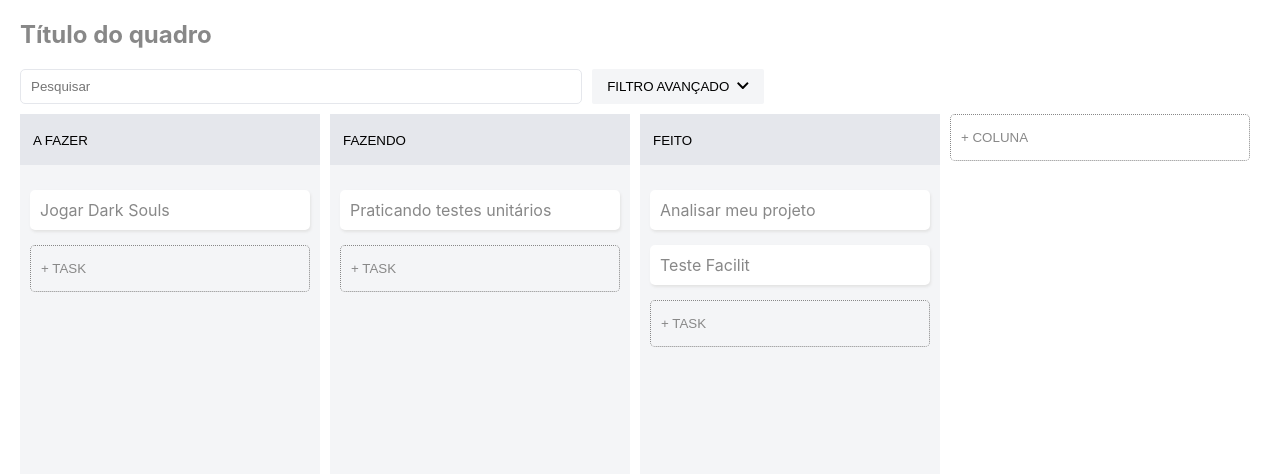
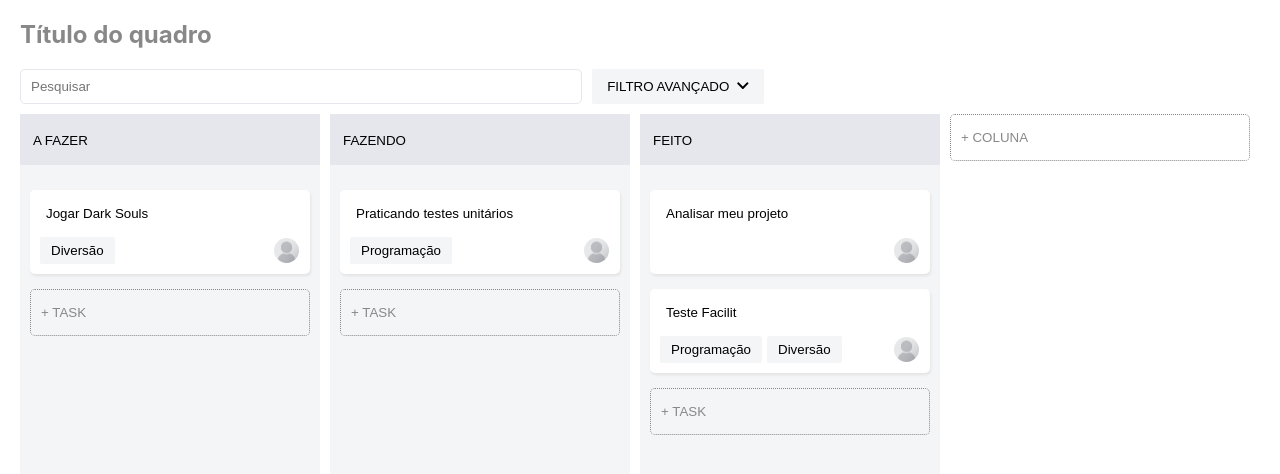
Before and after one commit to lavesan/trello-like-concept, a React (Create React App) app: page / in a window 1280 px wide. Shown: the top 474 px of the page. Built offline with nearby package versions, Linux system fonts and the light colour scheme; data requests are answered from the project's data file.

Commit message:
:construction: Adds new task logic component and request to save/edit tasks
Signed-off-by: valdery <valdery.jur@gmail.com>

```diff
--- a/src/App.tsx
+++ b/src/App.tsx
@@ -26,34 +26,28 @@ function App() {
 
       const boardsRes = await boardService.getBoards()
         .catch(() => {
-          return [];
+          return { data: [] };
         });
       const cardsRes = await boardService.getCards()
         .catch(() => {
-          return [];
+          return { data: [] };
         });
       const tagsRes = await boardService.getTags()
         .catch(() => {
-          return [];
+          return { data: [] };
         });
       const usersRes = await boardService.getUsers()
         .catch(() => {
-          return [];
+          return { data: [] };
         });
 
-      // @ts-ignore
       setTags(tagsRes.data);
-      // @ts-ignore
       setUsers(usersRes.data);
 
       const mappedBoards = mapDataIntoBoards({
-        // @ts-ignore
         boards: boardsRes.data,
-        // @ts-ignore
         cards: cardsRes.data,
-        // @ts-ignore
         users: usersRes.data,
-        // @ts-ignore
         tags: tagsRes.data,
       });
 
--- a/src/components/board/board.component.tsx
+++ b/src/components/board/board.component.tsx
@@ -1,15 +1,16 @@
-import React, { useContext } from 'react';
+import React, { useContext, useState } from 'react';
 
 import { StyledBoard } from './board.styles';
 import { BoardCardComponent } from '../board-card';
 import { CardComponent } from '../card';
 import { StyledAddAction } from '../add-action';
 import { AppContext } from '../../App.context';
-import { IBoardComponent } from './board.interfaces';
+import { IBoardComponent, INewTask } from './board.interfaces';
 
 export default ({ cards, id, name }: IBoardComponent) => {
 
     const { setBoards, boards, draggedElem, draggedPos, setDraggedPos } = useContext(AppContext);
+    const [showNewCard, setShowNewCard] = useState<boolean>(false);
 
     const onDrop = (e: any) => {
 
@@ -48,6 +49,10 @@ export default ({ cards, id, name }: IBoardComponent) => {
         e.preventDefault();
     }
 
+    const createNewTask = () => {
+        setShowNewCard(true);
+    }
+
     return (
         <StyledBoard>
             <header className="title-container">
@@ -55,8 +60,21 @@ export default ({ cards, id, name }: IBoardComponent) => {
             </header>
             <ul className="cards-list" onDrop={onDrop} onDragOver={onDragOver}>
                 {cards.map((card, index) => <CardComponent key={card.id} {...card} index={index} />)}
+                {showNewCard &&
+                    <CardComponent
+                        boardId={id}
+                        userIds={[]}
+                        tagsIds={[]}
+                        tags={[]}
+                        users={[]}
+                        id={0}
+                        title={''}
+                        position={cards.length}
+                        index={cards.length}
+                        setShow={setShowNewCard} />
+                }
                 <BoardCardComponent index={cards.length}>
-                    <StyledAddAction>+ TASK</StyledAddAction>
+                    <StyledAddAction onClick={createNewTask}>+ TASK</StyledAddAction>
                 </BoardCardComponent>
             </ul>
         </StyledBoard>
--- a/src/components/board/board.interfaces.ts
+++ b/src/components/board/board.interfaces.ts
@@ -4,3 +4,8 @@ import { ICardComponent } from "../card/card.interfaces";
 export interface IBoardComponent extends IBoard {
     cards: ICardComponent[];
 }
+
+export interface INewTask {
+    show: boolean;
+    title: string;
+}
--- a/src/components/card/card.component.tsx
+++ b/src/components/card/card.component.tsx
@@ -1,21 +1,87 @@
-import React from 'react';
+import React, { useState, useContext, useCallback, useEffect } from 'react';
 
 import { BoardCardComponent } from '../board-card';
 import { StyledCardComponent } from './card.styles';
-import { ICardComponent } from './card.interfaces';
+import { ICardComponent, IShowTask } from './card.interfaces';
+import { CircleImgComponent } from '../circle-img';
+import { StyledTagButton } from '../tag-button';
+import { StyledInvisibleInput } from '../invisible-input';
+import emptyUser from '../../assets/imgs/empty-user.jpg';
+import { AppContext } from '../../App.context';
 
-export default (props: ICardComponent) => {
+export default (props: ICardComponent & IShowTask) => {
+
+    const { boardService, setBoards } = useContext(AppContext);
+    const [newTitle, setNewTitle] = useState<string>(props.title);
+    const [titleInputRef, setTitleInputRef] = useState<HTMLInputElement | null>(null);
+
+    const onChange = (e: any) => {
+        setNewTitle(e.target.value);
+    }
+
+    const onBlur = () => {
+
+        if (!props.id && props.setShow) {
+            props.setShow(false);
+        }
+        setNewTitle(props.title);
+
+    }
+
+    const onSubmit = (e: any) => {
+
+        e.preventDefault();
+        if (props.id) {
+            boardService.updateCard({
+                ...props,
+                title: newTitle,
+            })
+                .then(res => {
+                    // TODO: Alterar este card do board com o novo valor
+                });
+        } else {
+
+            boardService.createCard({
+                title: newTitle,
+                boardId: props.boardId,
+                position: props.index,
+                tagsIds: [],
+                userIds: [],
+            })
+                .then(res => {
+                    // TODO: Dar um refresh nos cards com este novo cartão
+                });
+        }
+
+    }
+
+    const getInputRef = useCallback(
+        (node) => {
+            setTitleInputRef(node);
+        },
+        [setTitleInputRef]
+    )
+
+    useEffect(() => {
+        if (!props.id && titleInputRef) {
+            titleInputRef.focus();
+        }
+    }, [titleInputRef])
 
     return (
         <BoardCardComponent data={props} index={props.index}>
-            <StyledCardComponent>
-                <p className="title-text">{props.title}</p>
+            <StyledCardComponent onSubmit={onSubmit}>
+                <StyledInvisibleInput
+                    ref={getInputRef}
+                    value={newTitle}
+                    onChange={onChange}
+                    onBlur={onBlur} />
                 <footer className="card-aditionals">
                     <div className="card-aditionals--tags">
-                        {props.users.map(user => <div />)}
+                        {props.tags.map(tag => <StyledTagButton>{tag.name}</StyledTagButton>)}
                     </div>
                     <div className="card-aditionals--tags">
-                        {props.tags.map(tag => <div />)}
+                        {props.users.map(user => <CircleImgComponent imgUrl={user.imgUrl || emptyUser} />)}
                     </div>
                 </footer>
             </StyledCardComponent>
--- a/src/components/card/card.interfaces.ts
+++ b/src/components/card/card.interfaces.ts
@@ -5,3 +5,7 @@ export interface ICardComponent extends ICard {
     tags: ITag[];
     users: IUser[];
 }
+
+export interface IShowTask {
+    setShow?: (param: boolean) => void;
+}
--- a/src/components/card/card.styles.ts
+++ b/src/components/card/card.styles.ts
@@ -1,6 +1,6 @@
 import styled, { css } from 'styled-components';
 
-export const StyledCardComponent = styled.div`
+export const StyledCardComponent = styled.form`
     ${({ theme }) => css`
         background-color: ${theme.white.primary};
         padding: 10px;
@@ -8,14 +8,11 @@ export const StyledCardComponent = styled.div`
         box-shadow: 1px 2px 2.9px 0px #e3e3e3;
         cursor: grab;
 
-        .title-text {
-            margin: 0;
-        }
-
         .card-aditionals {
             display: flex;
             flex-flow: row wrap;
             justify-content: space-between;
+            margin-top: 10px;
 
             .card-aditionals--tags {
                 display: flex;
--- a/src/components/filter-section/filter-section.component.tsx
+++ b/src/components/filter-section/filter-section.component.tsx
@@ -8,10 +8,10 @@ import { StyledSearchInput } from '../search-input';
 import { SlideDownComponent } from '../slide-down';
 import { StyledTagButton } from '../tag-button';
 import { CircleImgComponent } from '../circle-img';
-import emptyUser from '../../assets/imgs/empty-user.jpg';
 import { AppContext } from '../../App.context';
 import { ISearchCard } from '../../services/board.interfaces';
 import { mapDataIntoBoards } from '../../helpers/boards.helpers';
+import emptyUser from '../../assets/imgs/empty-user.jpg';
 
 export default ({}: IFilterSectionComponent) => {
 
--- /dev/null
+++ b/src/components/invisible-input/index.ts
@@ -0,0 +1,5 @@
+import { StyledInvisibleInput } from './invisible-input.styles';
+
+export {
+    StyledInvisibleInput,
+}
--- /dev/null
+++ b/src/components/invisible-input/invisible-input.styles.ts
@@ -0,0 +1,19 @@
+import styled, { css } from 'styled-components';
+
+export const StyledInvisibleInput = styled.input`
+    ${({ theme }) => css`
+        background-color: transparent;
+        border: thin solid transparent;
+        border-radius: 3px;
+        padding: 5px;
+        word-break: break-word;
+        width: 100%;
+        box-sizing: border-box;
+        outline: none;
+
+        :focus {
+            background-color: ${theme.white.primary};
+            border-color: ${theme.gray.secondary};
+        }
+    `}
+`;
--- a/src/services/board.service.ts
+++ b/src/services/board.service.ts
@@ -21,8 +21,8 @@ class BoardService {
         return axios.post(`${process.env.REACT_APP_API_URL}boards`, board);
     }
 
-    updateBoard(board: IBoard) {
-        return axios.patch(`${process.env.REACT_APP_API_URL}boards`, board);
+    updateBoard({ id, ...body }: IBoard) {
+        return axios.patch(`${process.env.REACT_APP_API_URL}boards/${id}`, body);
     }
 
     deleteBoard(boardId: number) {
@@ -33,12 +33,12 @@ class BoardService {
         return axios.get(`${process.env.REACT_APP_API_URL}cards${objectToQueryString(query)}`);
     }
 
-    createCard(card: ICard) {
+    createCard(card: Partial<ICard>) {
         return axios.post(`${process.env.REACT_APP_API_URL}cards`, card);
     }
 
-    updateCard(card: ICard) {
-        return axios.patch(`${process.env.REACT_APP_API_URL}cards`, card);
+    updateCard({ id, ...body }: ICard) {
+        return axios.patch(`${process.env.REACT_APP_API_URL}cards/${id}`, body);
     }
 
     deleteCard(cardId: number) {
```
